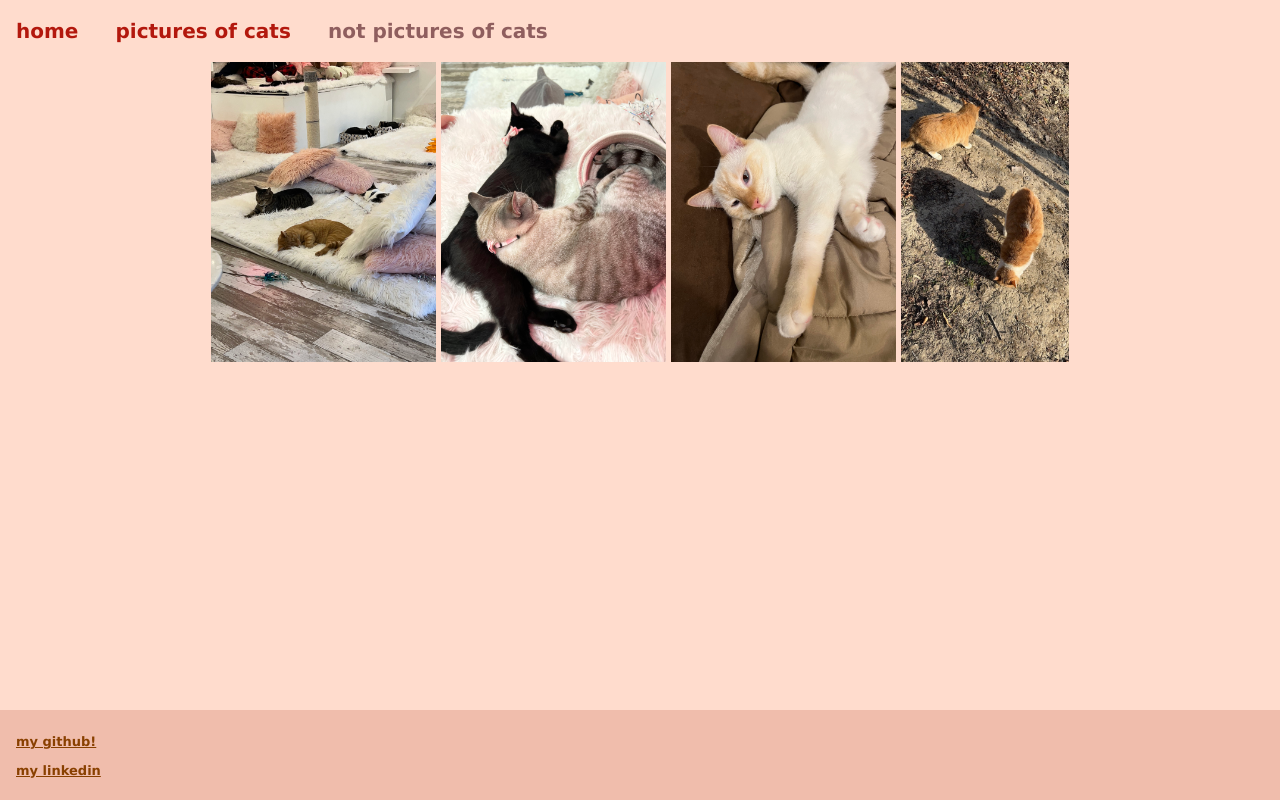
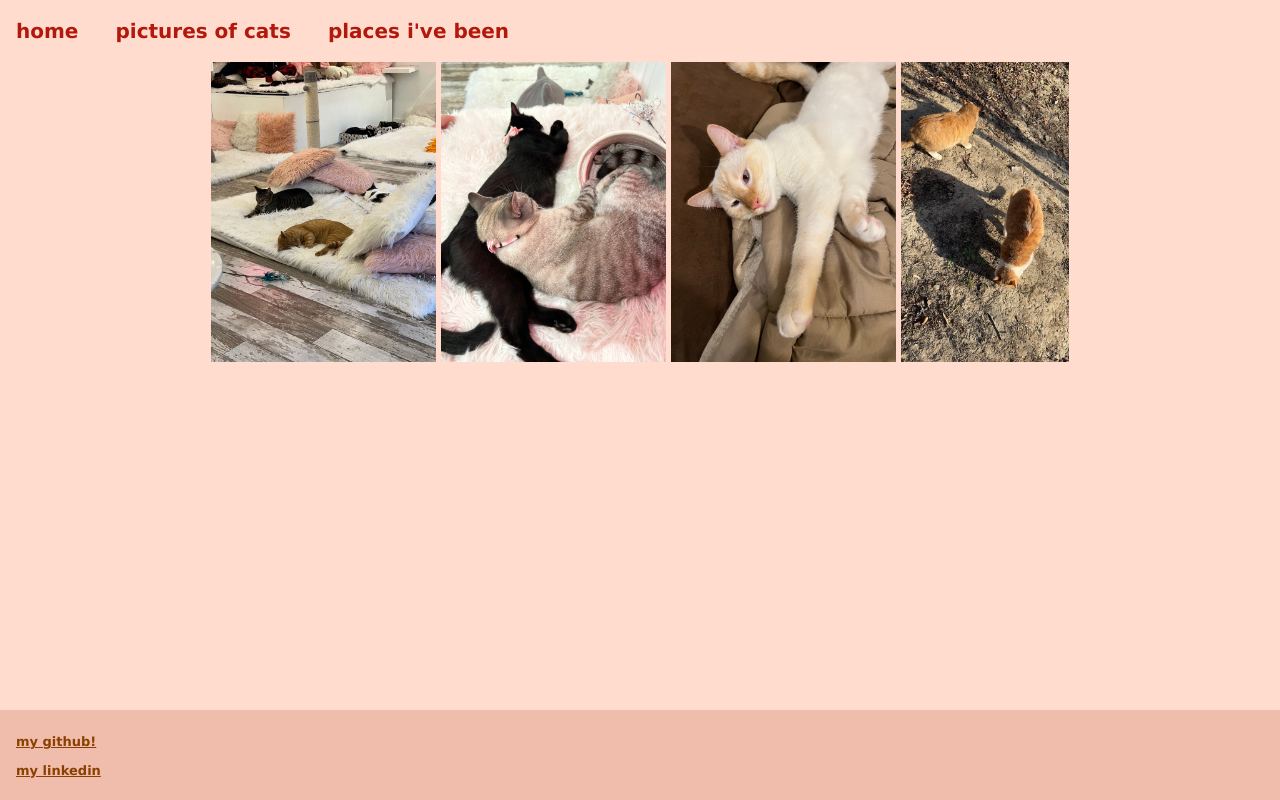
Before and after one commit to yyang7171/yyang7171.github.io, a plain HTML site: page links/cats/index.html in a window 1280 px wide. Drawn offline with Linux system fonts and the light colour scheme.

Commit message:
updates link

```diff
--- a/links/cats/index.html
+++ b/links/cats/index.html
@@ -16,7 +16,7 @@
       <header class="header">
         <h1><a href="/">home</a></h1>
         <h1><a href="/links/cats/">pictures of cats</a></h1>
-        <h1><a href="">not pictures of cats</a></h1>
+        <h1><a href="/links/map/">places i've been</a></h1>
       </header>
       <div class="container">
         <div>
```
Also changed, not shown: links/jetpens/index.html (+1 -1 lines), links/letterforms/index.html (+1 -1 lines), links/parks/index.html (+1 -1 lines).
